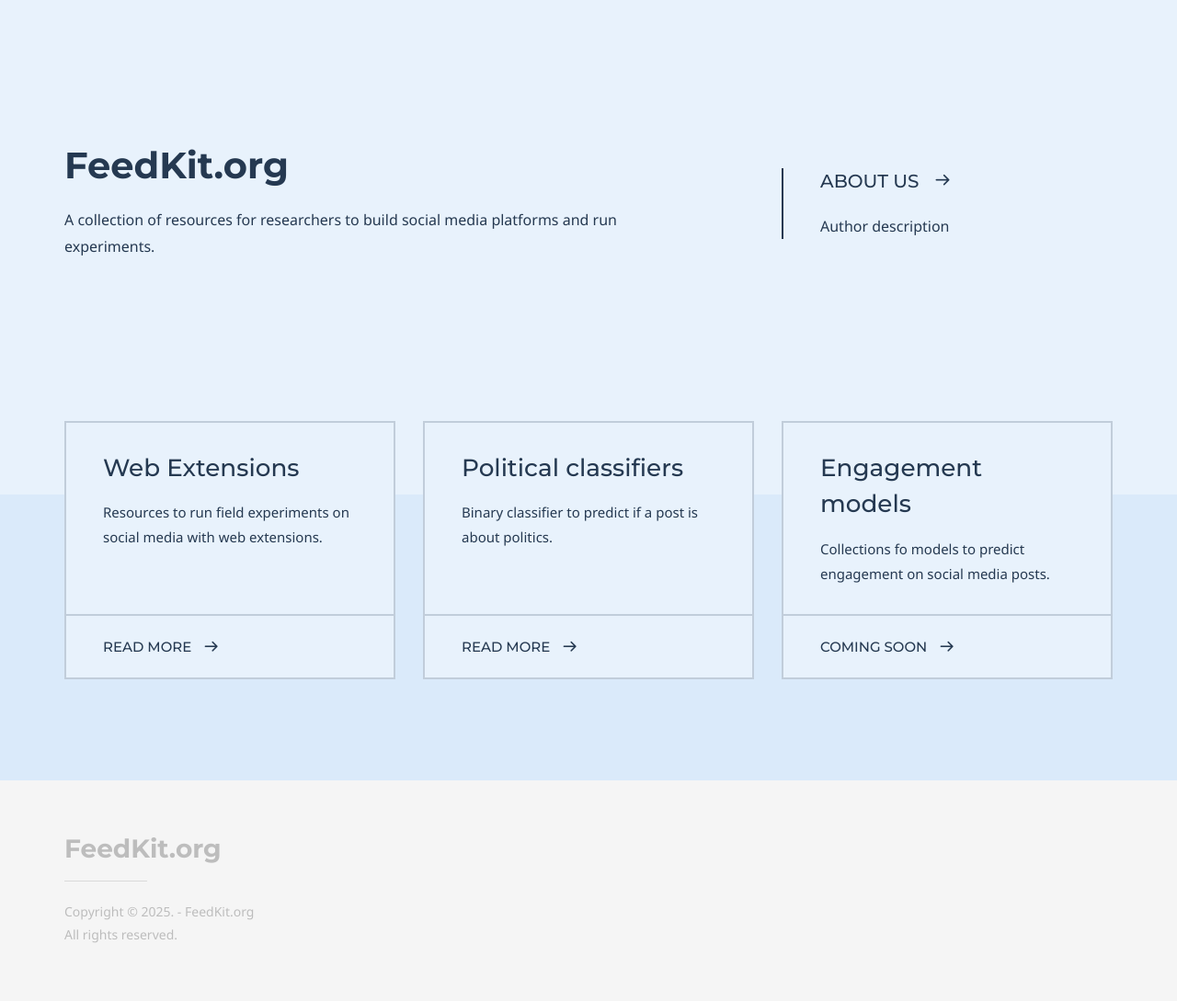
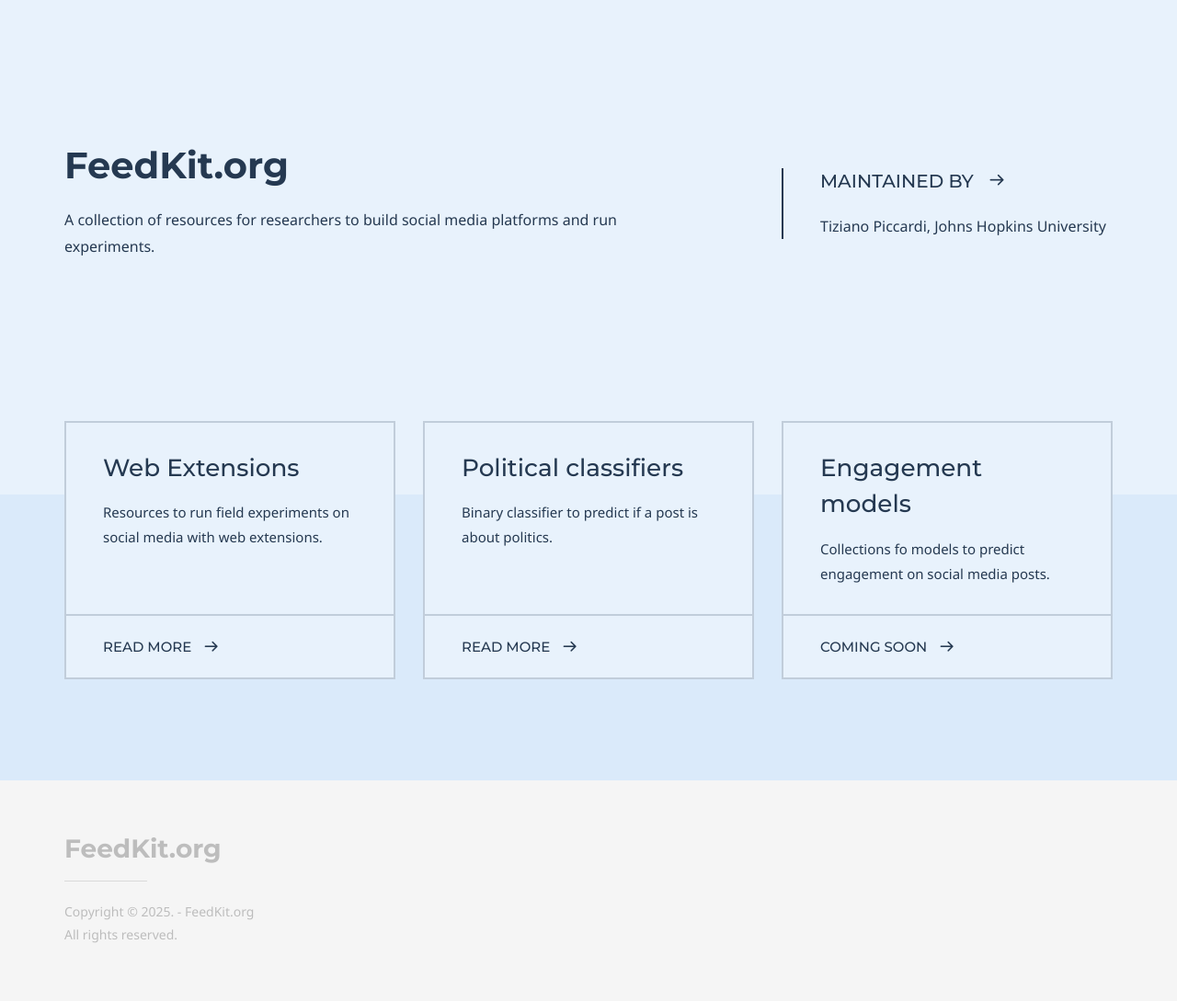
Before and after one commit to feedkitorg/feedkitorg.github.io, a Jekyll site: the page built from index.md, in a window 1280 px wide. Shown: the whole page at 92% size. Built offline with Jekyll 4.4.1, drawn with Linux system fonts in a browser that asks for light colours; some web fonts are replaced.

Commit message:
Added name to home

```diff
--- a/index.md
+++ b/index.md
@@ -18,10 +18,10 @@
 
 # Author box
 author:
-    title: About Us
+    title: Maintained by
     title_url: 'about'
     external_url: true
-    description: Author description
+    description: Tiziano Piccardi, Johns Hopkins University
 
 # Grid navigation
 grid_navigation:
```
